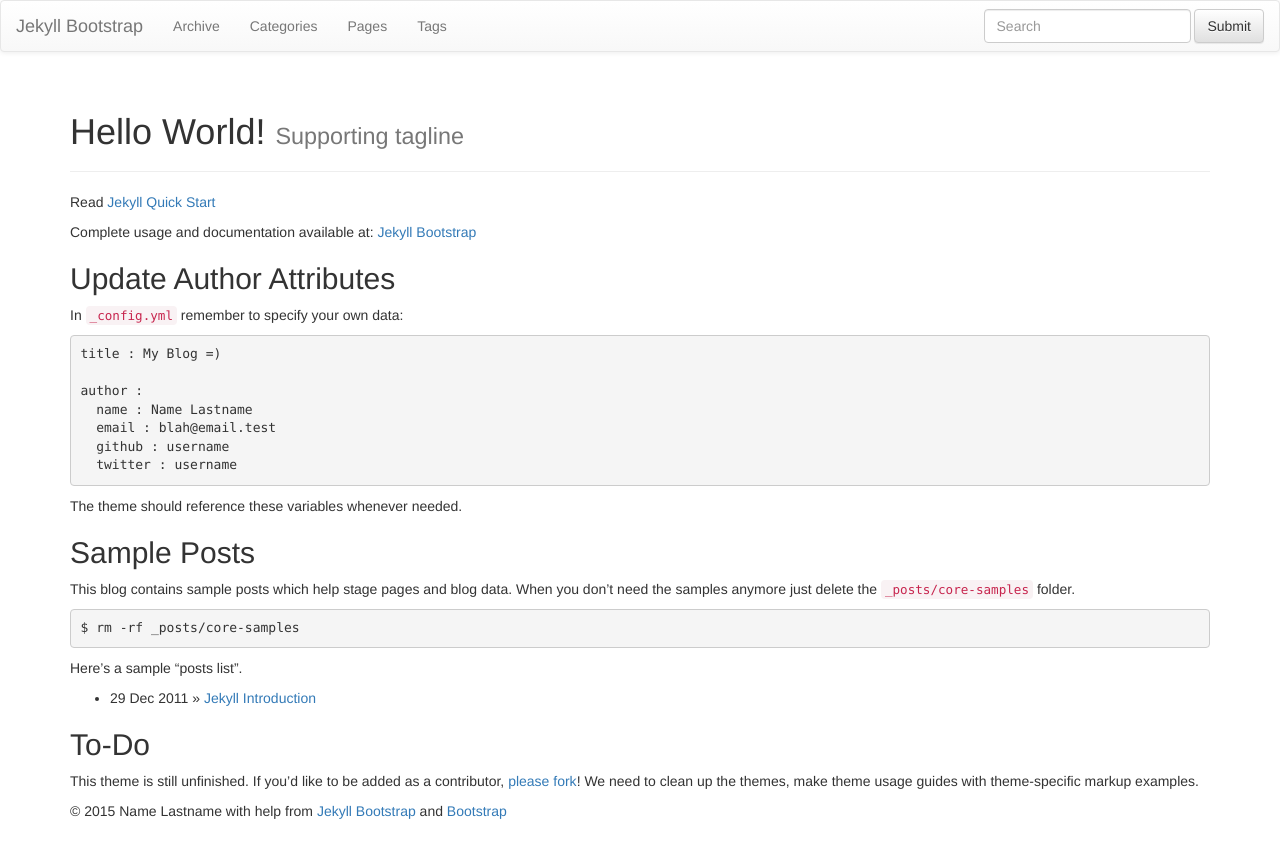
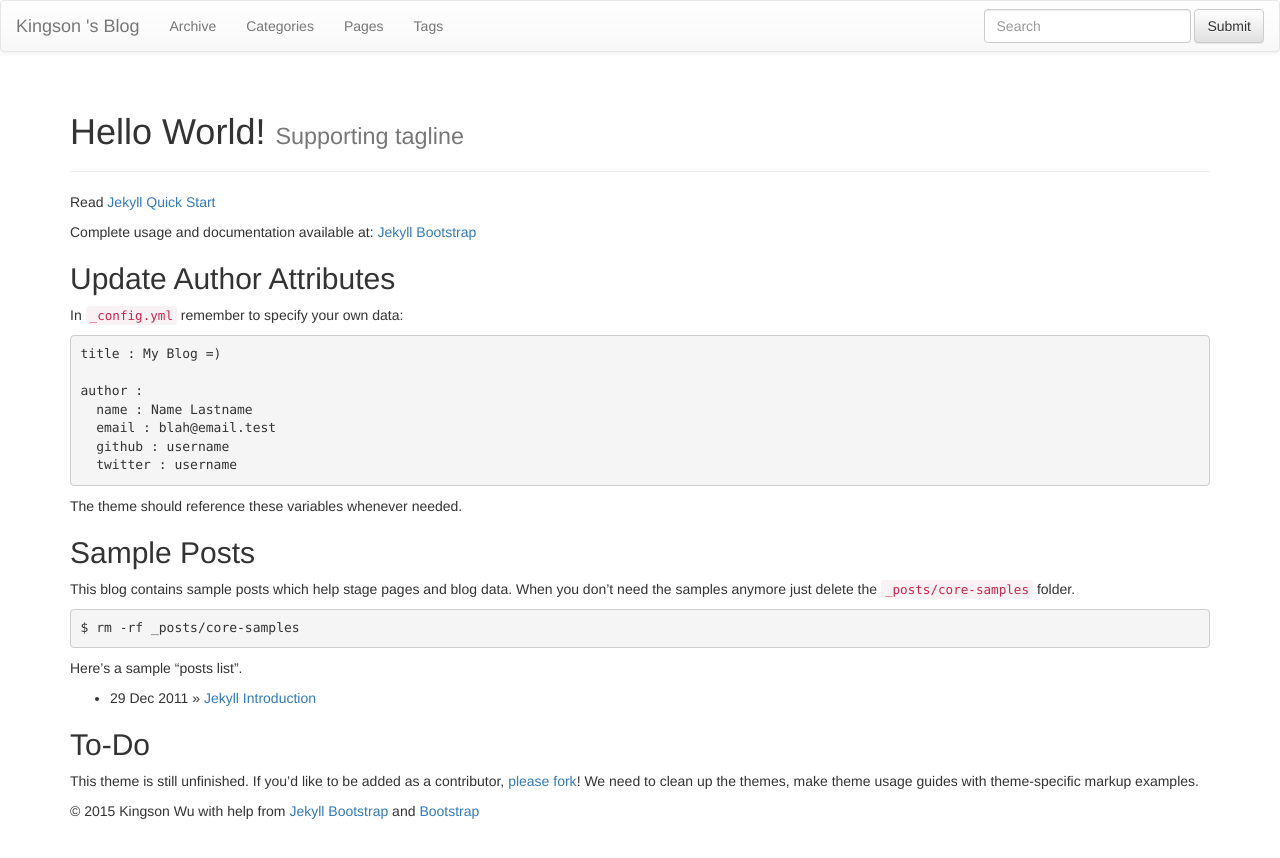
Before and after one commit to shimaomao/kingson4wu.github.io, a Jekyll site: the page built from index.md, in a window 1280 px wide. Shown: the top 858 px of the page. Built offline with Jekyll 4.4.1, drawn with Linux system fonts in a browser that asks for light colours; nearby versions of some CDN libraries; library files that are not in the unit come from our copies.

Commit message:
person profile

```diff
--- a/_config.yml
+++ b/_config.yml
@@ -8,14 +8,14 @@
 # Themes are encouraged to use these universal variables
 # so be sure to set them if your theme uses them.
 #
-title : Jekyll Bootstrap
+title : Kingson 's Blog
 tagline: Site Tagline
 author :
-  name : Name Lastname
-  email : blah@email.test
-  github : username
-  twitter : username
-  feedburner : feedname
+  name : Kingson Wu
+  email : kingson4wu@gmail.com
+  github : kingson4wu
+  twitter : kingson4wu
+  #feedburner : feedname
 
 # The production_url is only used when full-domain names are needed
 # such as sitemap.txt
```
Also changed, not shown: kingson4wu.md (added, +13 -0 lines).
